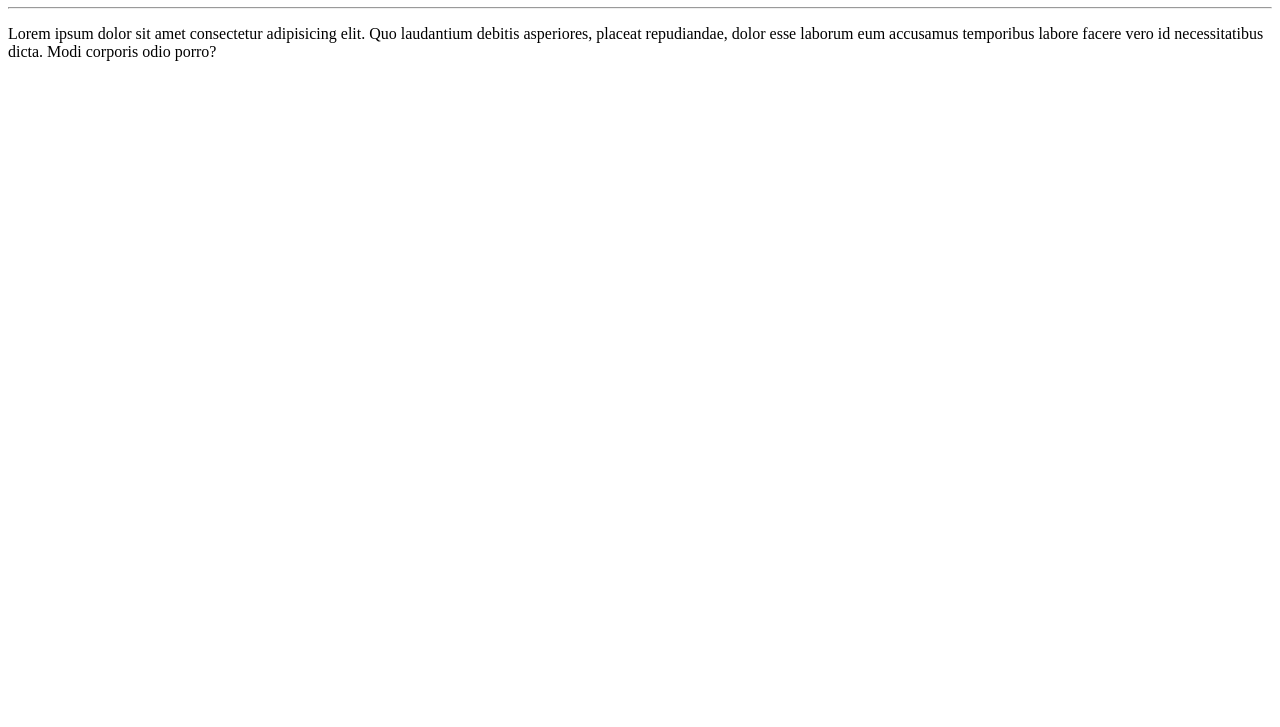
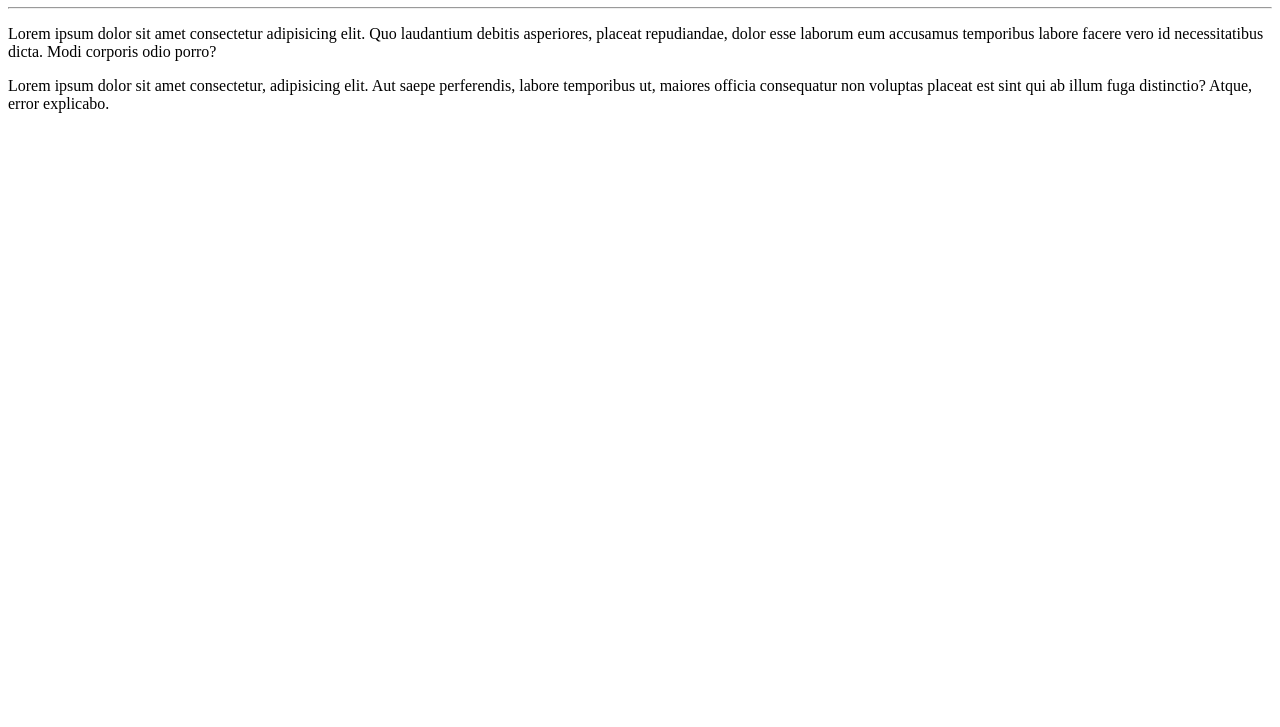
Before and after one commit to Eduardo-Farias-Rizk/Ola-Mundo, a plain HTML site: page site-exemplo/index.html in a window 1280 px wide. Shown: the part 73-800 px from the top of the page. Drawn offline with Linux system fonts and the light colour scheme.

Commit message:
adicionei um parágrafo
a

```diff
--- a/site-exemplo/index.html
+++ b/site-exemplo/index.html
@@ -9,5 +9,6 @@
     <h1>Olá mundo</h1>
     <hr>
     <p>Lorem ipsum dolor sit amet consectetur adipisicing elit. Quo laudantium debitis asperiores, placeat repudiandae, dolor esse laborum eum accusamus temporibus labore facere vero id necessitatibus dicta. Modi corporis odio porro?</p>
+    <p>Lorem ipsum dolor sit amet consectetur, adipisicing elit. Aut saepe perferendis, labore temporibus ut, maiores officia consequatur non voluptas placeat est sint qui ab illum fuga distinctio? Atque, error explicabo.</p>
 </body>
 </html>
```
